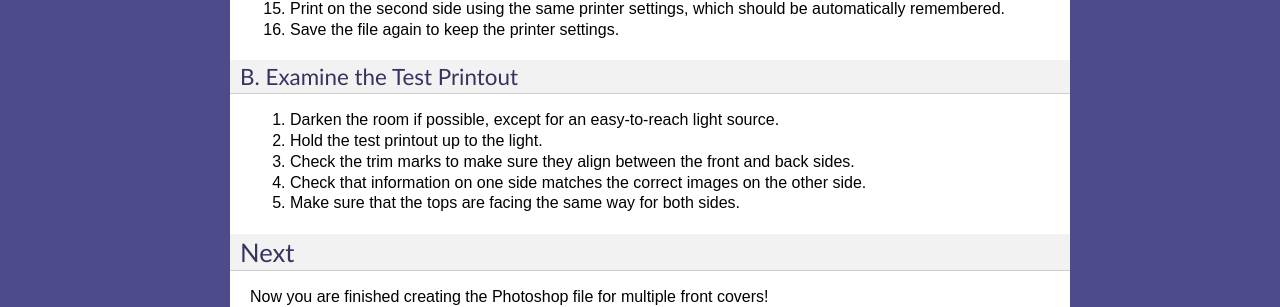
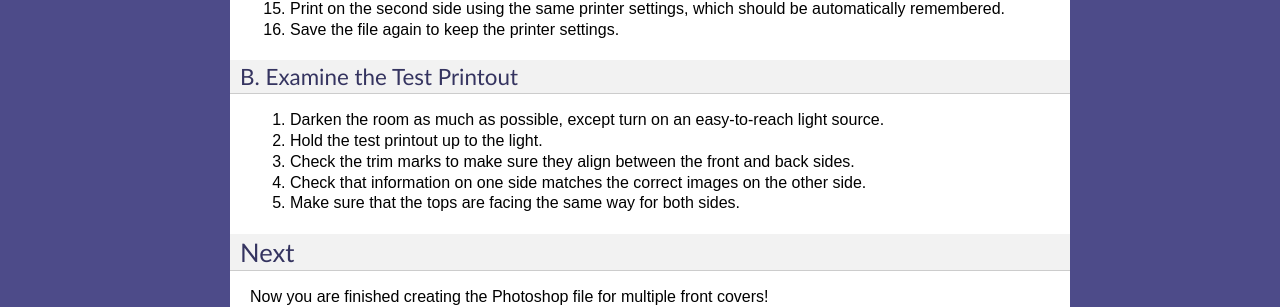
Before and after one commit to loiskilberg/FinalProject, a Sphinx documentation site: the page built from source/03_testPrinting.rst, in a window 1280 px wide. Shown: the part 954-1261 px from the top of the page. Built offline with Sphinx 7.4.7, drawn with Linux system fonts in a browser that asks for light colours.

Commit message:
edit wording

```diff
--- a/source/03_testPrinting.rst
+++ b/source/03_testPrinting.rst
@@ -61,7 +61,7 @@ A. Create a Test Printout
 B. Examine the Test Printout
 ++++++++++++++++++++++++++++
 
-#. Darken the room if possible, except for an easy-to-reach light source.
+#. Darken the room as much as possible, except turn on an easy-to-reach light source.
 
 #. Hold the test printout up to the light.
 
```
